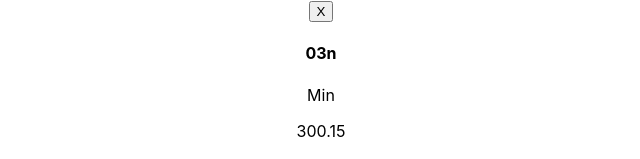
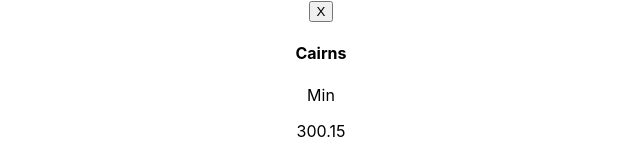
Before and after one commit to Cymbal-Axel/weather-app, a React (Create React App) app: page / in a window 1280 px wide. Shown: the top 159 px of the page, without its empty margins (319-959 px from the left). Built offline with nearby package versions, Linux system fonts and the light colour scheme.

Commit message:
arregle una propiedad pasada a Card para que muestre el icono

```diff
--- a/src/App.js
+++ b/src/App.js
@@ -9,8 +9,8 @@ function App() {
         <Card
           max={Cairns.main.temp_max}
           min={Cairns.main.temp_min}
-          name={Cairns.weather[0].icon}
-          img={'image'}
+          name={Cairns.name}
+          img={Cairns.weather[0].icon}
           onClose={()=> alert('cerrar')}
         />
       </div>
```
